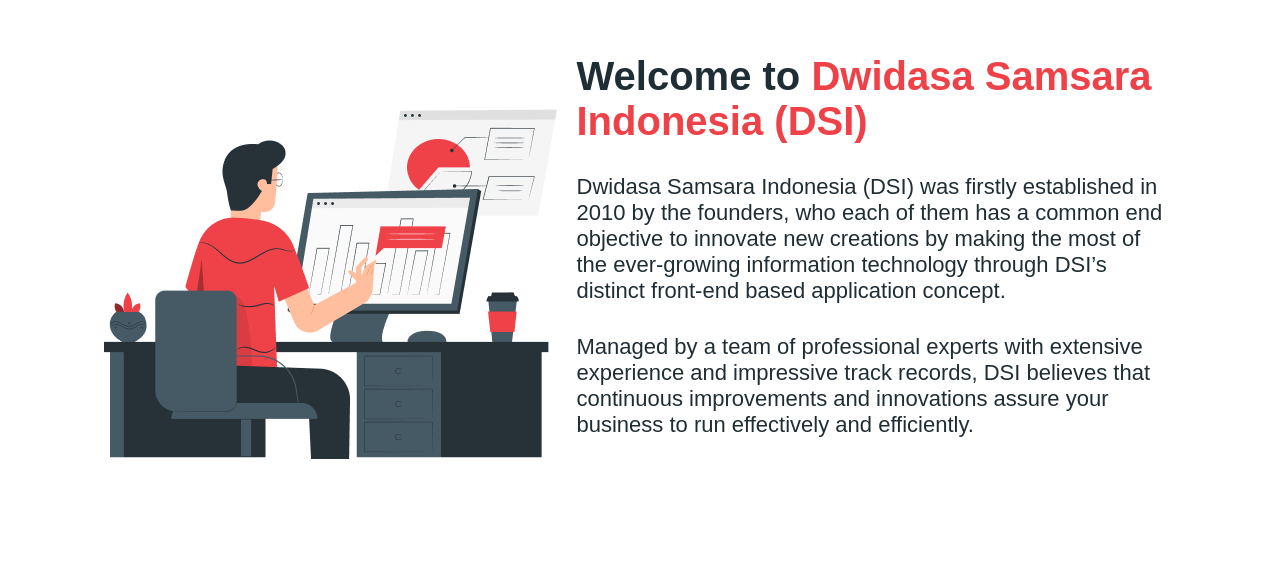
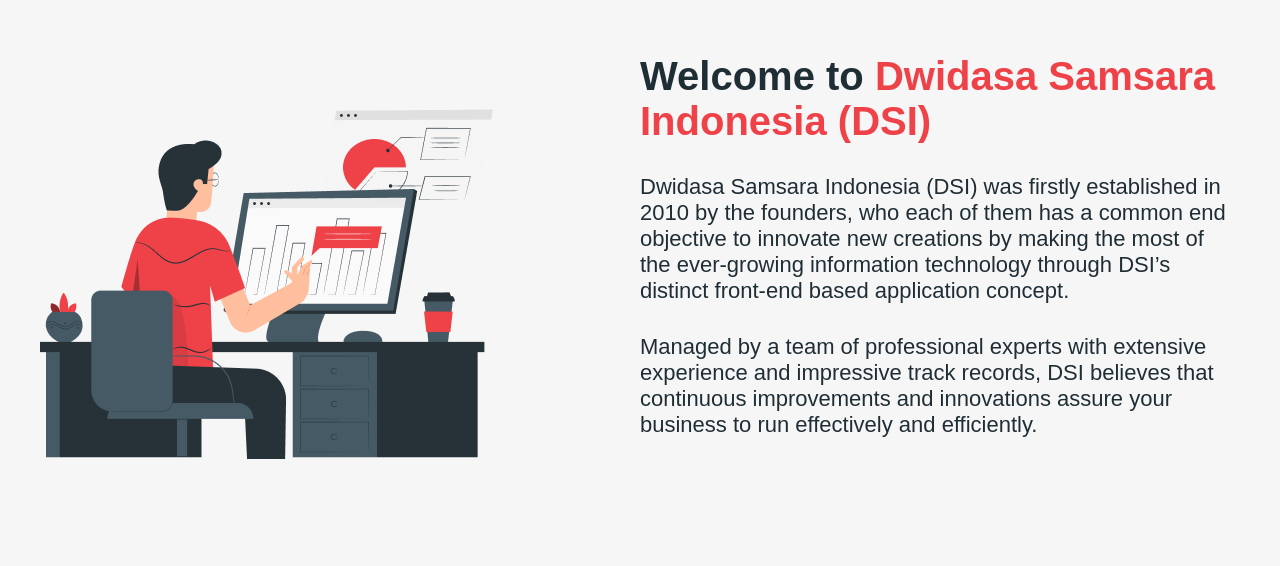
Before and after one commit to DoniyorbekAbdugopporov/figma5, a plain HTML site: page index.html in a window 1280 px wide. Shown: the part 874-1440 px from the top of the page. Drawn offline with Linux system fonts and the light colour scheme.

Commit message:
add backround color

```diff
--- a/index.html
+++ b/index.html
@@ -78,7 +78,7 @@
         </div>
       </section>
 
-      <section>
+      <section  class="fon__color">
         <div class="container">
           <div class="wrapper">
             <div class="second__image">
--- a/style.css
+++ b/style.css
@@ -74,7 +74,7 @@
 .wrapper {
   display: flex;
   align-items: center;
-  justify-content: center;
+  justify-content: space-between;
   margin: 0 auto;
   height: calc(100vh - 100px);
   gap: 20px;
@@ -108,6 +108,10 @@
   outline: none;
   border: none;
   padding: 14px 18px;
+}
+
+.fon__color {
+  background: #F6F6F6;
 }
 
 .second__image {
```
